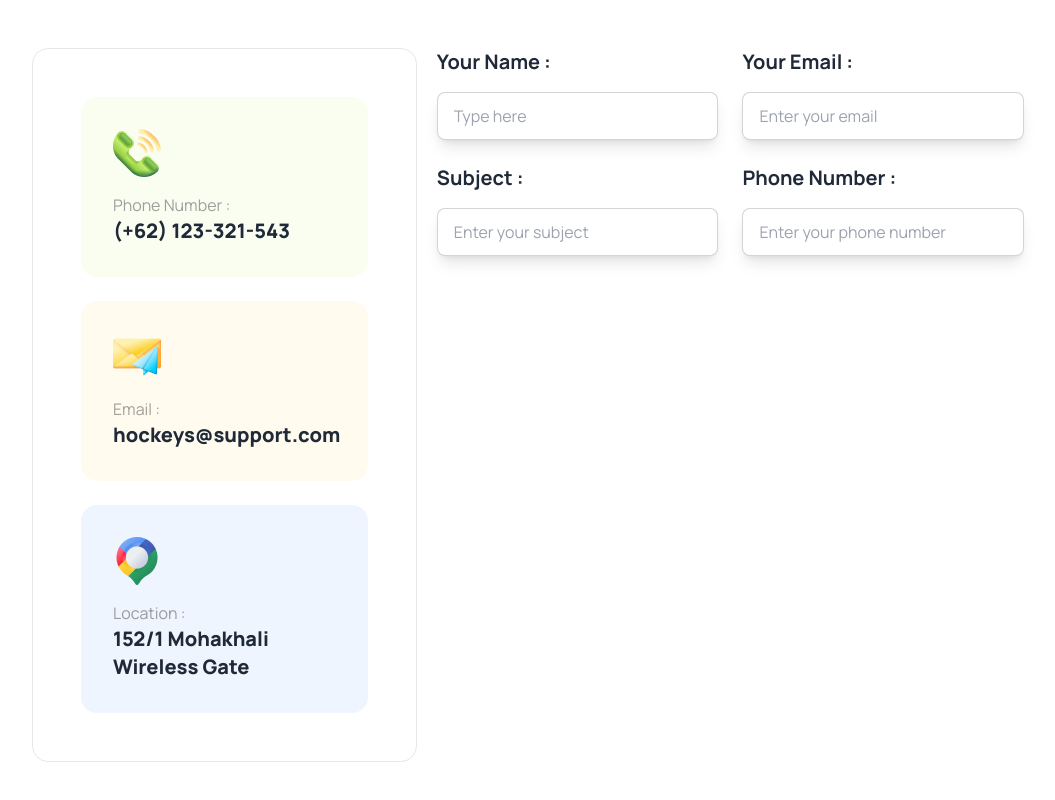
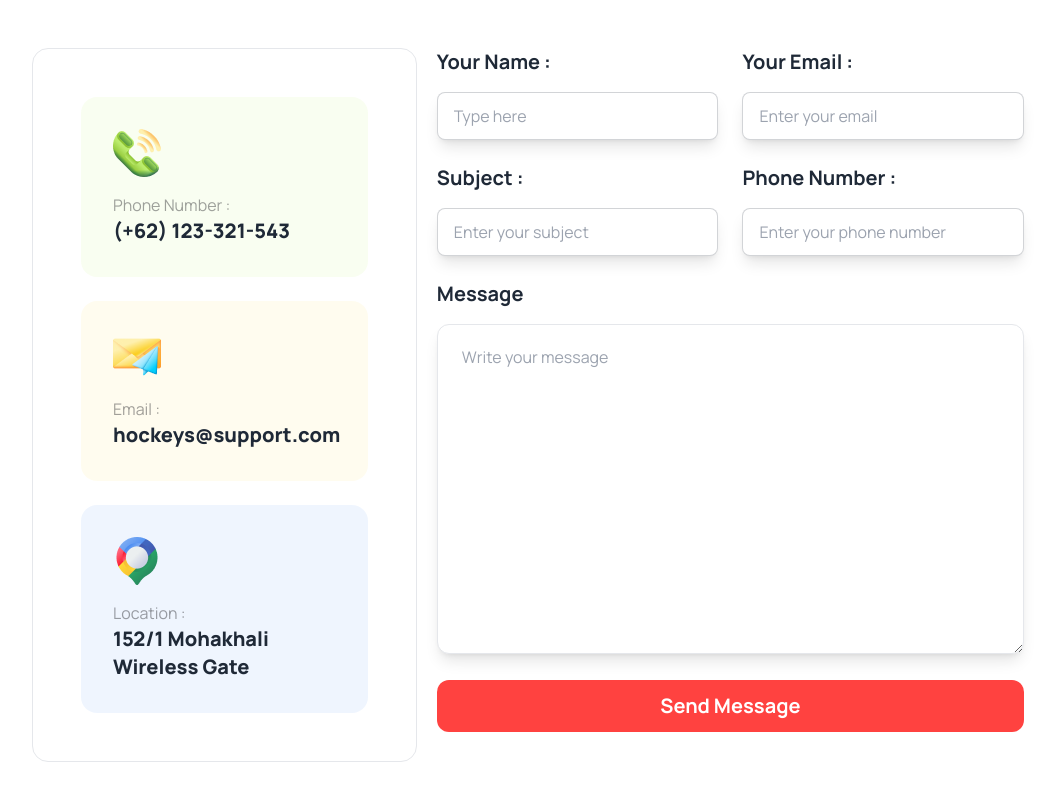
Before and after one commit to sifat26/Project-Hockeys, a plain HTML site: page index.html in a window 1280 px wide. Shown: the part 4395-5195 px from the top of the page, without its empty margins (112-1167 px from the left). Drawn offline with nearby package versions, Linux system fonts and the light colour scheme.

Commit message:
message section done

```diff
--- a/index.html
+++ b/index.html
@@ -621,6 +621,15 @@
 
             </div>
           </div>
+          <div class="mt-6">
+            <div class="space-y-4">
+              <label for="textarea" class=" text-xl font-bold">Message</label> <br>
+              <textarea class="py-5 text-[#9CA3AF] pl-6 w-full rounded-xl border shadow-lg" name="" id="" cols="30" rows="12">Write your message</textarea>
+            </div>
+            <button class="bg-[#FF4240] text-white font-bold text-xl w-full py-3 my-5 rounded-xl ">Send Message</button>
+
+          </div>
+
 
 
         </div>
```
